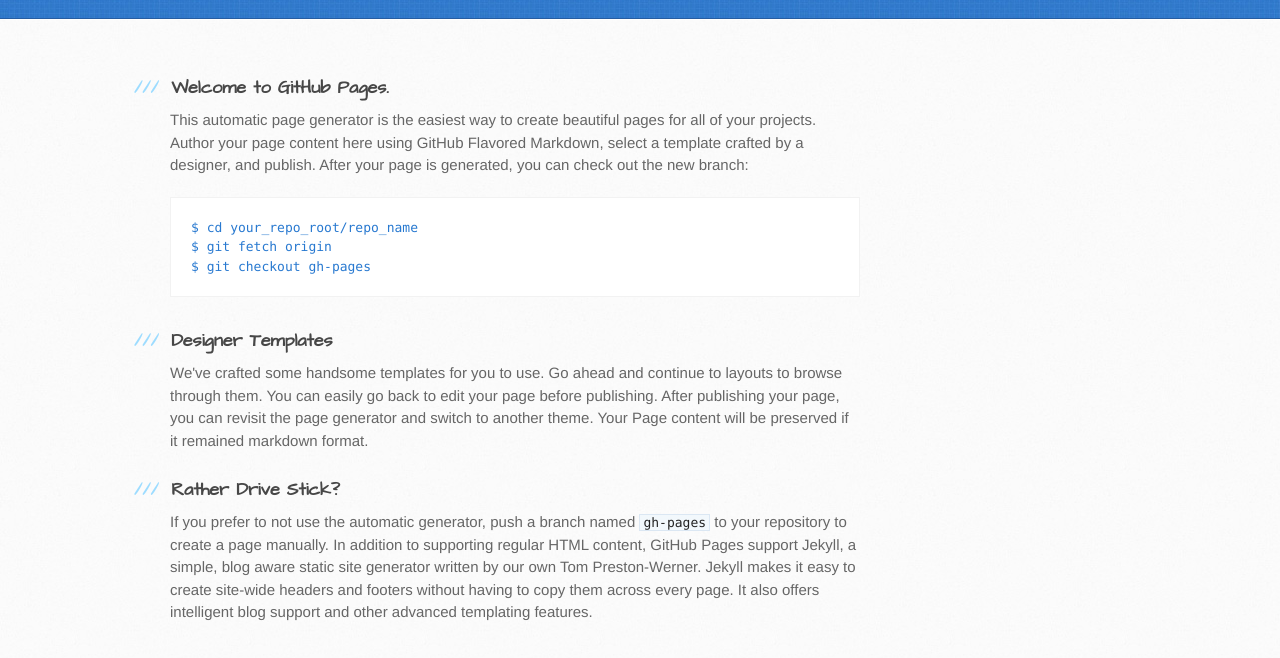
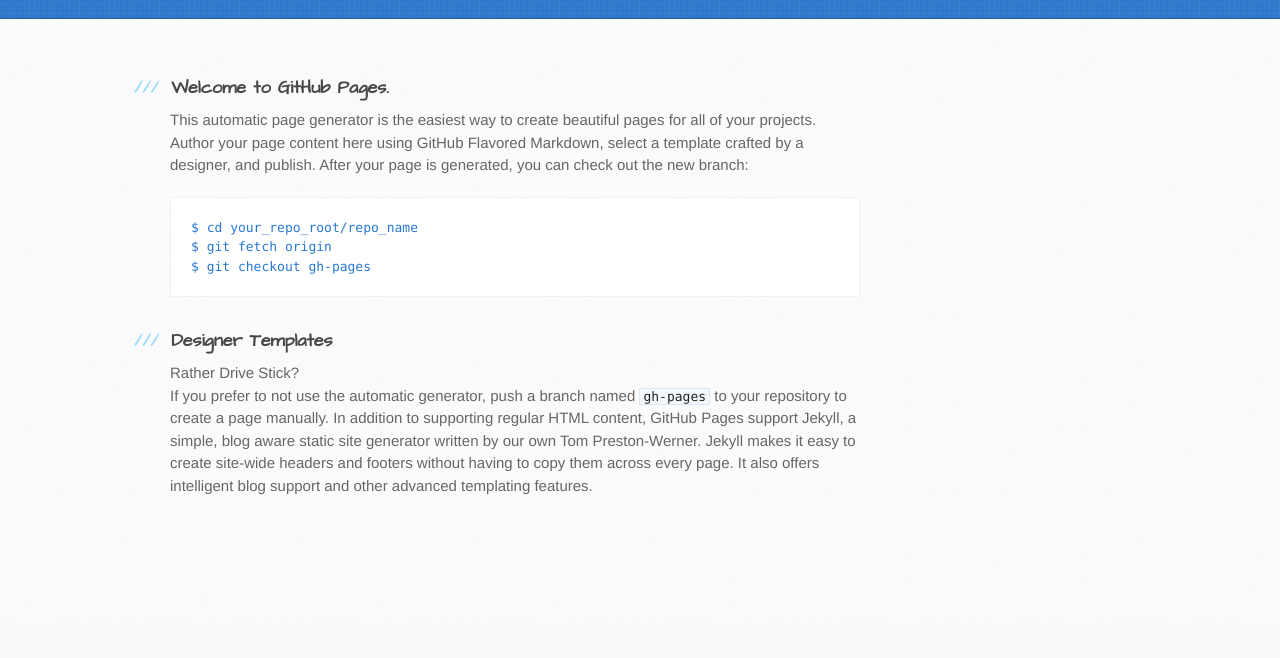
Before and after one commit to rafaecheve/rafaecheve.github.io, a plain HTML site: page index.html in a window 1280 px wide. Shown: the part 182-840 px from the top of the page. After the commit the page ends 800 px from the top, so only its background shows below. Drawn offline with Linux system fonts and the light colour scheme.

Commit message:
Update index.html

```diff
--- a/index.html
+++ b/index.html
@@ -40,10 +40,6 @@
 
 <h3>
 <a name="designer-templates" class="anchor" href="#designer-templates"><span class="octicon octicon-link"></span></a>Designer Templates</h3>
-
-<p>We've crafted some handsome templates for you to use. Go ahead and continue to layouts to browse through them. You can easily go back to edit your page before publishing. After publishing your page, you can revisit the page generator and switch to another theme. Your Page content will be preserved if it remained markdown format.</p>
-
-<h3>
 <a name="rather-drive-stick" class="anchor" href="#rather-drive-stick"><span class="octicon octicon-link"></span></a>Rather Drive Stick?</h3>
 
 <p>If you prefer to not use the automatic generator, push a branch named <code>gh-pages</code> to your repository to create a page manually. In addition to supporting regular HTML content, GitHub Pages support Jekyll, a simple, blog aware static site generator written by our own Tom Preston-Werner. Jekyll makes it easy to create site-wide headers and footers without having to copy them across every page. It also offers intelligent blog support and other advanced templating features.</p>
```
